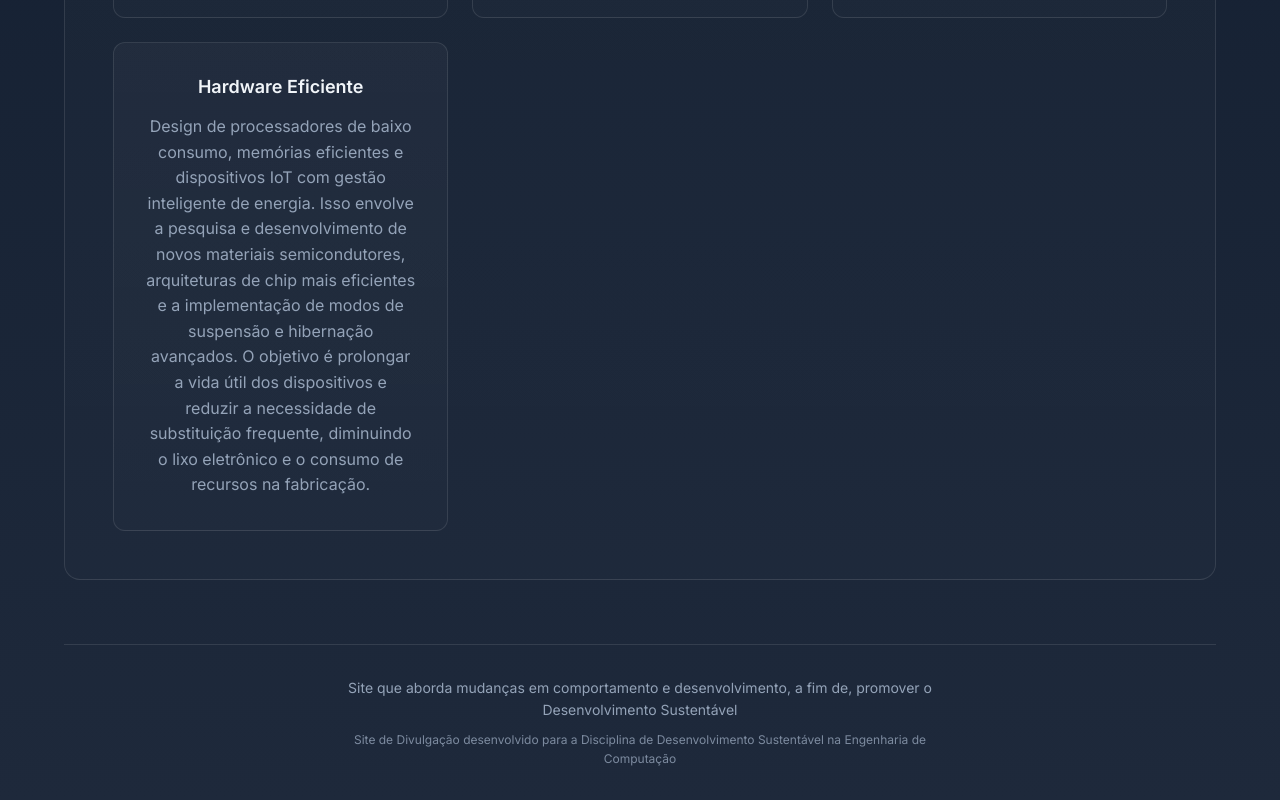
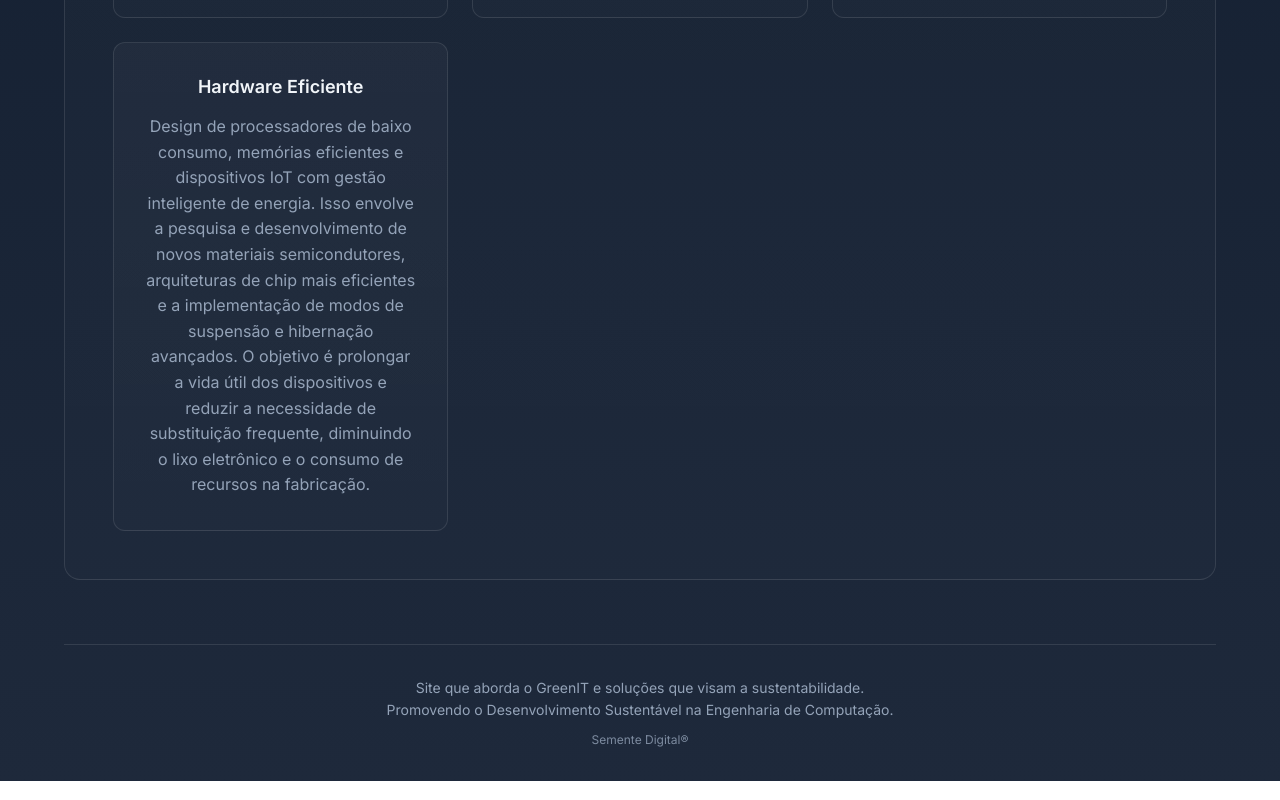
Before and after one commit to gabrielcattuzo/desenvolvimento-sustentavel, a plain HTML site: page main/index.html in a window 1280 px wide. Shown: the part 1485-2285 px from the top of the page. Drawn offline with Linux system fonts and the light colour scheme.

Commit message:
footer update

```diff
--- a/main/index.html
+++ b/main/index.html
@@ -371,10 +371,10 @@
         <footer class="site-footer">
             <div class="footer-content">
                 <p class="footer-text">
-                    Site que aborda mudanças em comportamento e desenvolvimento, a fim de, promover o Desenvolvimento Sustentável
+                    Site que aborda o GreenIT e soluções que visam a sustentabilidade. <br>
+                    Promovendo o Desenvolvimento Sustentável na Engenharia de Computação.
                 <p class="footer-credits">
-                    Site de Divulgação desenvolvido para a Disciplina de Desenvolvimento Sustentável na Engenharia de Computação
-                </p>
+                Semente Digital®                </p>
             </div>
         </footer>
     </div>
```
